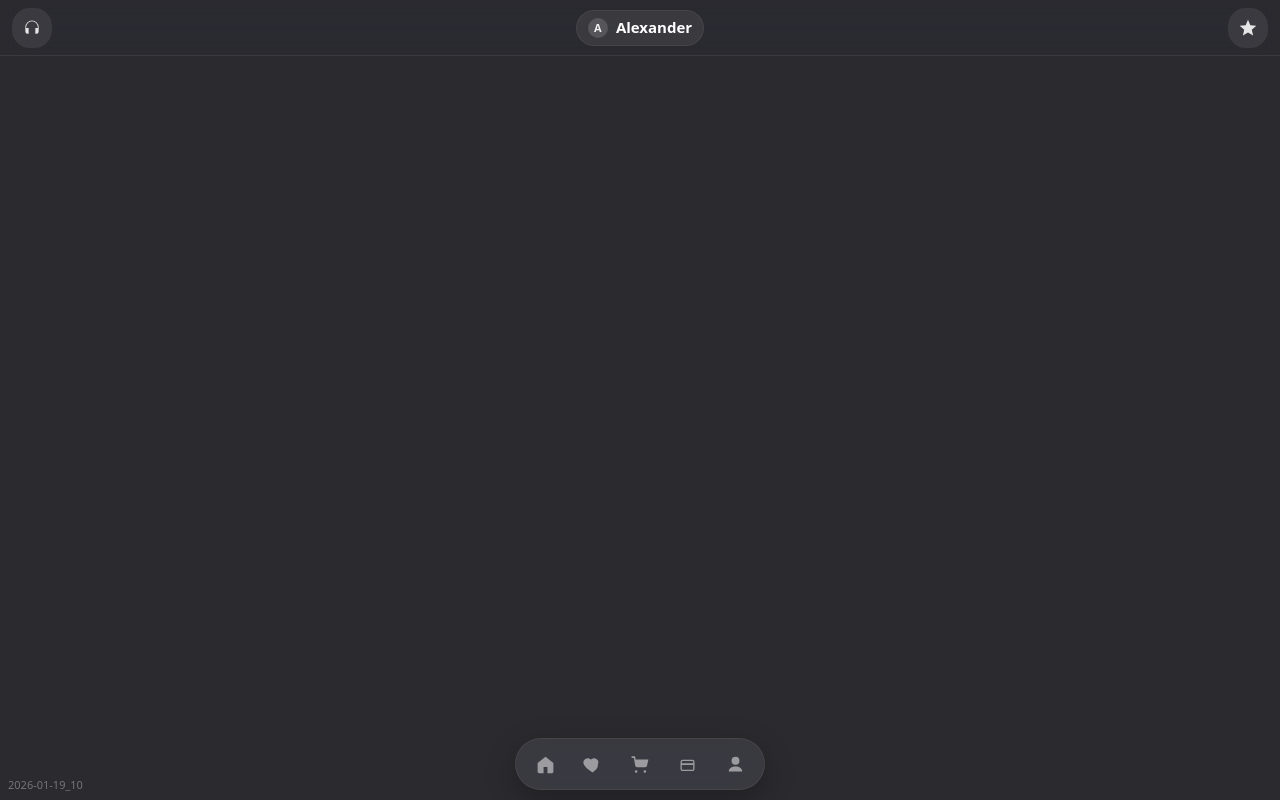
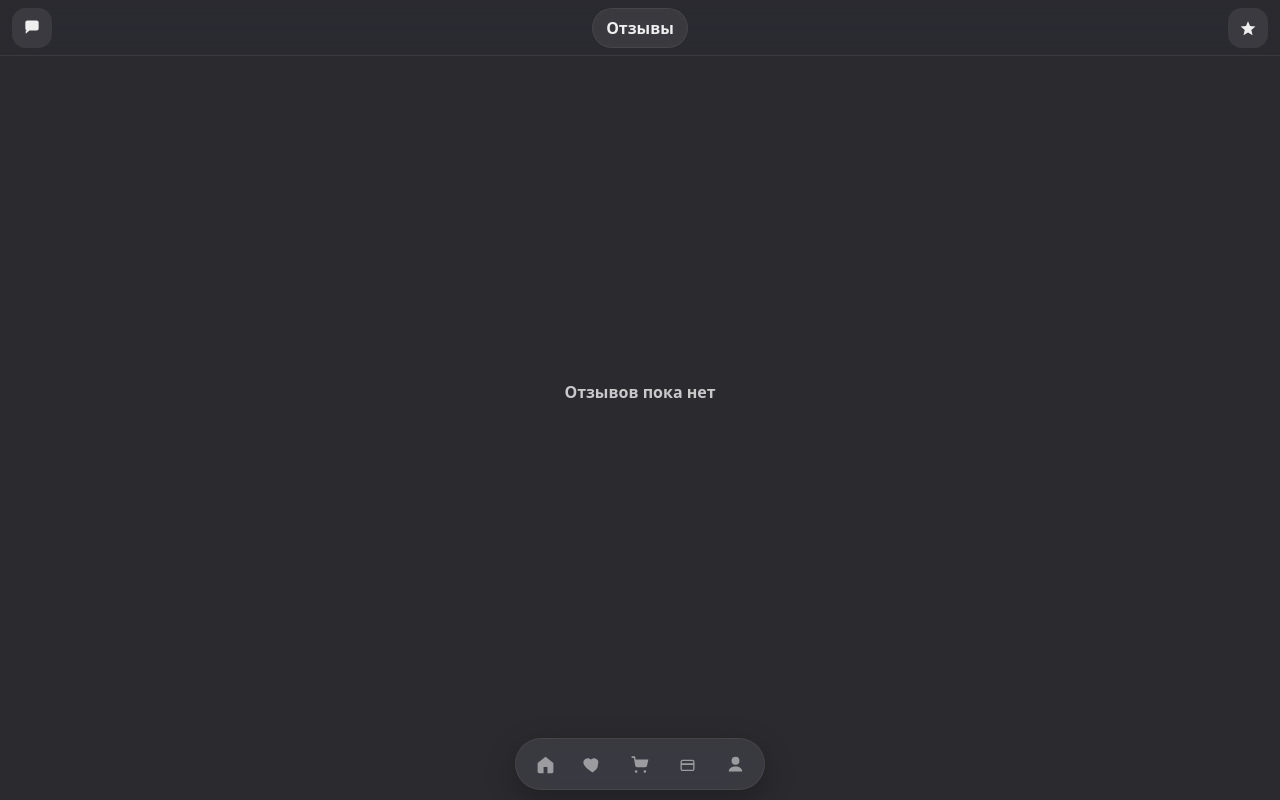
Before and after one commit to alletolok/lowstep-webapp, a React (Vite) app: page /reviews in a window 1280 px wide. Built offline with nearby package versions, Linux system fonts and the light colour scheme; the HTML template or start-up script is replaced by a standard one.

Commit message:
ui: restore support icon in topbar

```diff
--- a/src/App.tsx
+++ b/src/App.tsx
@@ -1,4 +1,4 @@
-import { useEffect, useMemo, useState } from "react";
+import { useEffect } from "react";
 import { BrowserRouter, Routes, Route } from "react-router-dom";
 import "./App.css";
 
@@ -10,37 +10,23 @@ import Favorites from "./pages/Favorites";
 import Cart from "./pages/Cart";
 import Checkout from "./pages/Checkout";
 import Profile from "./pages/Profile";
+import Reviews from "./pages/Reviews";
 
-import type { TgUser } from "./utils/telegram";
-import { getTelegramUser, getTelegramWebApp } from "./utils/telegram";
-
-// ⚠️ МЕНЯЙ ЭТО ЧИСЛО КАЖДЫЙ РАЗ, КОГДА ХОЧЕШЬ ПРОВЕРИТЬ ЧТО ОБНОВИЛОСЬ
-const BUILD = "2026-01-19_10";
+import { getTelegramWebApp } from "./utils/telegram";
 
 export default function App() {
-  const [user, setUser] = useState<TgUser | null>(null);
-
   useEffect(() => {
     const tg = getTelegramWebApp();
-
-    console.log("BUILD:", BUILD);
-    console.log("TG:", tg);
-    console.log("initDataUnsafe.user:", tg?.initDataUnsafe?.user);
-
     try {
       tg?.ready?.();
       tg?.expand?.();
     } catch {}
-
-    setUser(getTelegramUser());
   }, []);
-
-  const topbarUser = useMemo(() => user, [user]);
 
   return (
     <BrowserRouter>
       <div className="appShell">
-        <TopBar user={topbarUser} />
+        <TopBar />
 
         <div className="appContent">
           <Routes>
@@ -49,25 +35,11 @@ export default function App() {
             <Route path="/cart" element={<Cart />} />
             <Route path="/checkout" element={<Checkout />} />
             <Route path="/profile" element={<Profile />} />
+            <Route path="/reviews" element={<Reviews />} />
           </Routes>
         </div>
 
         <BottomTabBar />
-
-        {/* Невидимый маркер версии, чтобы 100% видеть обновление */}
-        <div
-          style={{
-            position: "fixed",
-            left: 8,
-            bottom: 8,
-            fontSize: 11,
-            opacity: 0.35,
-            zIndex: 9999,
-            pointerEvents: "none",
-          }}
-        >
-          {BUILD}
-        </div>
       </div>
     </BrowserRouter>
   );
--- a/src/components/BottomTabBar/BottomTabBar.tsx
+++ b/src/components/BottomTabBar/BottomTabBar.tsx
@@ -1,10 +1,11 @@
 import "./BottomTabBar.css";
 import { NavLink } from "react-router-dom";
+import type { ReactNode } from "react";
 
 type Item = {
   to: string;
   label: string;
-  icon: React.ReactNode;
+  icon: ReactNode;
 };
 
 function IconHome() {
@@ -64,11 +65,11 @@ function IconUser() {
 }
 
 const items: Item[] = [
-  { to: "/", label: "Home", icon: <IconHome /> },
-  { to: "/favorites", label: "Favorites", icon: <IconHeart /> },
-  { to: "/cart", label: "Cart", icon: <IconCart /> },
-  { to: "/checkout", label: "Checkout", icon: <IconCard /> },
-  { to: "/profile", label: "Profile", icon: <IconUser /> },
+  { to: "/", label: "Каталог", icon: <IconHome /> },
+  { to: "/favorites", label: "Избранное", icon: <IconHeart /> },
+  { to: "/cart", label: "Корзина", icon: <IconCart /> },
+  { to: "/checkout", label: "Оформление", icon: <IconCard /> },
+  { to: "/profile", label: "Профиль", icon: <IconUser /> },
 ];
 
 export default function BottomTabBar() {
--- a/src/components/TopBar/TopBar.css
+++ b/src/components/TopBar/TopBar.css
@@ -11,57 +11,53 @@
   right: 0;
   z-index: 50;
 
+  background: rgba(43, 43, 47, 0.22を見る /* чисто визуально */);
   background: rgba(43, 43, 47, 0.22);
   backdrop-filter: saturate(180%) blur(18px);
   -webkit-backdrop-filter: saturate(180%) blur(18px);
 
   border-bottom: 1px solid rgba(255, 255, 255, 0.08);
-
-  transform: translateZ(0);
 }
 
-/* Центр всегда реально центр */
 .topbarCenter {
   flex: 1;
   display: flex;
   justify-content: center;
-  pointer-events: none; /* важно: чтобы центр не перекрывал клики по бокам */
 }
 
-/* Кнопки по бокам: меньше + более округлые */
 .topbarIconBtn {
   width: 40px;
   height: 40px;
   border: 0;
-  border-radius: 18px;
+  border-radius: 14px; /* чуть закруглённее и компактнее */
   background: rgba(255, 255, 255, 0.08);
   display: grid;
   place-items: center;
   color: rgba(255, 255, 255, 0.92);
   cursor: pointer;
-  pointer-events: auto;
 
-  transition: transform 160ms ease, background 160ms ease;
+  transition: transform 160ms ease, background 160ms ease, opacity 160ms ease;
 }
+
 .topbarIconBtn:active {
   transform: scale(0.96);
+  background: rgba(255, 255, 255, 0.11);
 }
 
 .topbarIcon {
   width: 20px;
   height: 20px;
-  opacity: 0.95;
 }
 
-/* Узкая аккуратная капсула: только ава + ник, без лишней высоты */
+/* капсула (оставляем как концепт), внутри теперь только title */
 .topbarUserPill {
-  pointer-events: auto;
   display: inline-flex;
   align-items: center;
+  justify-content: center;
   gap: 8px;
 
-  height: 36px;
-  padding: 0 12px;
+  padding: 0 14px;
+  height: 40px;
 
   border-radius: 999px;
   background: rgba(255, 255, 255, 0.08);
@@ -70,40 +66,16 @@
 
   box-shadow: inset 0 0 0 1px rgba(255, 255, 255, 0.06);
   user-select: none;
+
+  max-width: 70vw;
 }
 
-/* Аватарка: круглая, аккуратная, меньше */
-.topbarAvatar {
-  width: 20px;
-  height: 20px;
-  border-radius: 999px;
-  background: rgba(255, 255, 255, 0.14);
-  overflow: hidden;
-  display: grid;
-  place-items: center;
-  flex: 0 0 auto;
-}
-
-.topbarAvatarImg {
-  width: 100%;
-  height: 100%;
-  object-fit: cover;
-}
-
-.topbarAvatarFallback {
-  font-weight: 600;
-  font-size: 11px;
+.topbarTitle {
+  font-size: 16px;
+  font-weight: 700;
   line-height: 1;
-  opacity: 0.92;
-}
-
-/* Текст меньше, чтобы гармонично с авой */
-.topbarTitle {
-  font-weight: 700;
-  font-size: 15px;
-  line-height: 1;
+  color: rgba(255, 255, 255, 0.92);
   white-space: nowrap;
   overflow: hidden;
   text-overflow: ellipsis;
-  max-width: 220px;
 }
--- a/src/components/TopBar/TopBar.tsx
+++ b/src/components/TopBar/TopBar.tsx
@@ -1,77 +1,87 @@
 import "./TopBar.css";
-import type { TgUser } from "../../utils/telegram";
+import { useLocation, useNavigate } from "react-router-dom";
+import { getTelegramWebApp } from "../../utils/telegram";
 
-type Props = {
-  user: TgUser | null;
-  onSupportClick?: () => void;
-  onReviewsClick?: () => void;
-};
-
-function getTitle(user: TgUser | null) {
-  const first = user?.first_name?.trim();
-  const uname = user?.username?.trim();
-
-  if (first) return first;
-  if (uname) return `@${uname}`;
-  return "Alexander";
+function getPageTitle(pathname: string) {
+  if (pathname === "/") return "Каталог";
+  if (pathname.startsWith("/favorites")) return "Избранное";
+  if (pathname.startsWith("/cart")) return "Корзина";
+  if (pathname.startsWith("/checkout")) return "Оплата";
+  if (pathname.startsWith("/profile")) return "Профиль";
+  if (pathname.startsWith("/reviews")) return "Отзывы";
+  return "Каталог";
 }
 
-function getInitial(user: TgUser | null) {
-  const base = (user?.first_name?.trim() || user?.username?.trim() || "A").trim();
-  return base.charAt(0).toUpperCase();
+function IconSupport() {
+  return (
+    <svg viewBox="0 0 24 24" className="topbarIcon" aria-hidden="true">
+      <path
+        d="M4 5.5A2.5 2.5 0 0 1 6.5 3h11A2.5 2.5 0 0 1 20 5.5v7A2.5 2.5 0 0 1 17.5 15H9l-4.5 4v-4H6.5A2.5 2.5 0 0 1 4 12.5v-7Z"
+        fill="currentColor"
+      />
+    </svg>
+  );
 }
 
-export default function TopBar({ user, onSupportClick, onReviewsClick }: Props) {
-  const title = getTitle(user);
-  const avatarUrl = user?.photo_url?.trim() || "";
+function IconReviews() {
+  return (
+    <svg viewBox="0 0 24 24" className="topbarIcon" aria-hidden="true">
+      <path
+        d="M12 17.3 6.6 20.6l1.5-6.2-4.9-4.2 6.4-.5L12 3.9l2.5 5.8 6.4.5-4.9 4.2 1.5 6.2L12 17.3Z"
+        fill="currentColor"
+      />
+    </svg>
+  );
+}
+
+export default function TopBar() {
+  const navigate = useNavigate();
+  const { pathname } = useLocation();
+  const title = getPageTitle(pathname);
+
+  const tg = getTelegramWebApp();
+
+  const openSupport = () => {
+    const url = "https://t.me/pavzn";
+    try {
+      // в WebApp лучше так
+      tg?.openTelegramLink?.(url);
+      // fallback (браузер/локалка)
+      if (!tg?.openTelegramLink) window.open(url, "_blank", "noopener,noreferrer");
+    } catch {
+      window.open(url, "_blank", "noopener,noreferrer");
+    }
+  };
+
+  const openReviews = () => {
+    navigate("/reviews");
+  };
 
   return (
     <header className="topbar">
-      {/* LEFT */}
       <button
         className="topbarIconBtn"
         type="button"
-        aria-label="Support"
-        onClick={onSupportClick}
+        aria-label="Техподдержка"
+        onClick={openSupport}
       >
-        <svg viewBox="0 0 24 24" className="topbarIcon" aria-hidden="true">
-          <path
-            d="M12 3a8 8 0 0 0-8 8v5a3 3 0 0 0 3 3h1v-7H5v-1a7 7 0 1 1 14 0v1h-3v7h1a3 3 0 0 0 3-3v-5a8 8 0 0 0-8-8Z"
-            fill="currentColor"
-          />
-        </svg>
+        <IconSupport />
       </button>
 
-      {/* CENTER */}
       <div className="topbarCenter">
-        <div className="topbarUserPill" role="button" tabIndex={0} aria-label="Profile">
-          <div className="topbarAvatar" aria-hidden="true">
-            {avatarUrl ? (
-              <img className="topbarAvatarImg" src={avatarUrl} alt="" />
-            ) : (
-              <span className="topbarAvatarFallback">{getInitial(user)}</span>
-            )}
-          </div>
-
-          <div className="topbarTitle" title={title}>
-            {title}
-          </div>
+        {/* капсулу НЕ меняем — только текст внутри */}
+        <div className="topbarUserPill" aria-label="Текущая страница">
+          <span className="topbarTitle">{title}</span>
         </div>
       </div>
 
-      {/* RIGHT */}
       <button
         className="topbarIconBtn"
         type="button"
-        aria-label="Reviews"
-        onClick={onReviewsClick}
+        aria-label="Отзывы"
+        onClick={openReviews}
       >
-        <svg viewBox="0 0 24 24" className="topbarIcon" aria-hidden="true">
-          <path
-            d="M12 17.3 18.18 21l-1.64-7.03L22 9.24l-7.19-.62L12 2 9.19 8.62 2 9.24l5.46 4.73L5.82 21 12 17.3Z"
-            fill="currentColor"
-          />
-        </svg>
+        <IconReviews />
       </button>
     </header>
   );
--- /dev/null
+++ b/src/pages/Reviews.css
@@ -0,0 +1,13 @@
+.reviewsEmpty {
+  height: calc(100vh - var(--topbar-h, 60px) - var(--tabbar-h, 72px));
+  display: flex;
+  align-items: center;
+  justify-content: center;
+  padding: 16px;
+}
+
+.reviewsEmptyText {
+  color: rgba(255, 255, 255, 0.75);
+  font-size: 16px;
+  font-weight: 700;
+}
--- a/src/pages/Reviews.tsx
+++ b/src/pages/Reviews.tsx
@@ -1,3 +1,9 @@
+import "./Reviews.css";
+
 export default function Reviews() {
-  return <div>Контент отзывов</div>;
+  return (
+    <div className="reviewsEmpty">
+      <div className="reviewsEmptyText">Отзывов пока нет</div>
+    </div>
+  );
 }
```
Also changed, not shown: src/config/nav.ts (added).
